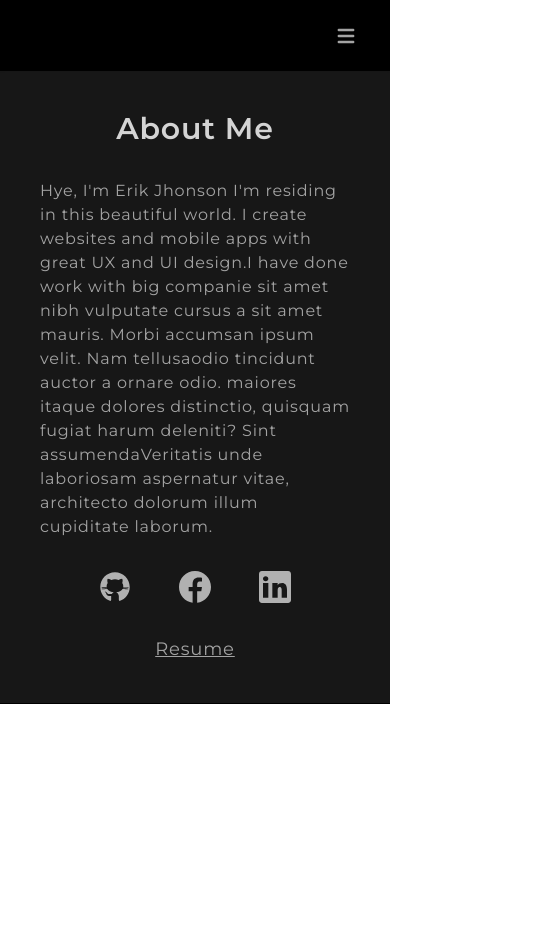
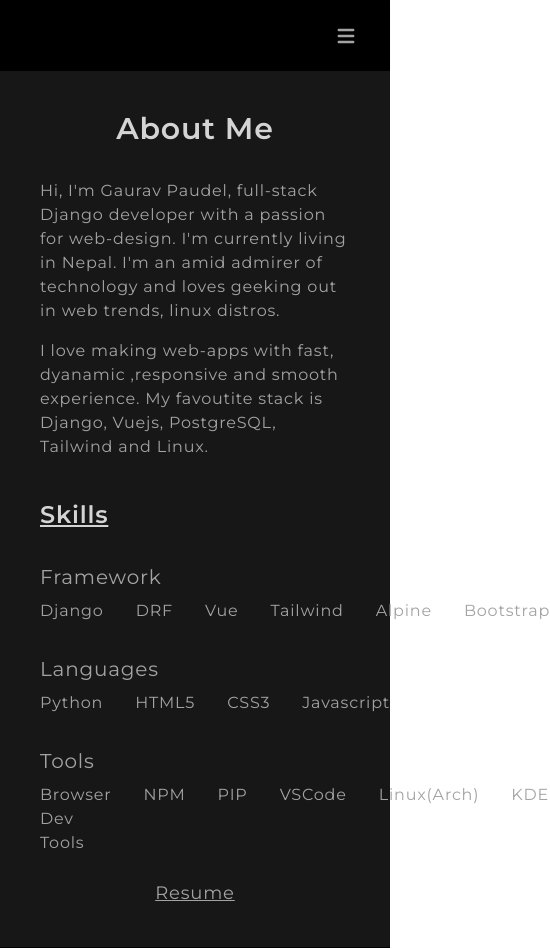
Before and after one commit to paudelgaurav/personal_site, a Vue app: page /about in a window 390 px wide. Shown: the whole page, 550 px wide, since content can reach past the window. Before the commit the page ends 844 px from the top, so only its background shows below. Built offline with nearby package versions, Linux system fonts and the light colour scheme.

Commit message:
uploaded about

```diff
--- a/src/App.vue
+++ b/src/App.vue
@@ -14,10 +14,10 @@
         </div>
     </div>
       <div :class="isOpen? 'block':'hidden'" class="lg:flex uppercase lg:space-x-10 text-lg w-full items-center shadow-md lg:shadow-none">
-        <router-link to="/" class="block py-2 px-3 lg:py-0 lg:px-0 hover:text-gray-500 transition ease-out duration-500">HOME</router-link>
-        <router-link :to="{ name:'About' }" class="block py-2 px-3 lg:py-0 lg:px-0 hover:text-gray-500 transition ease-out duration-500">ABOUT ME</router-link>
-        <router-link :to="{ name:'Project' }" class="block py-2 px-3 lg:py-0 lg:px-0 hover:text-gray-500 transition ease-out duration-500">PROJECT</router-link>
-        <router-link :to="{ name:'Contact' }" class="block py-2 px-3 lg:py-0 lg:px-0 hover:text-gray-500 transition ease-out duration-500">Contact</router-link>
+        <router-link to="/" class="block py-2 px-3 lg:py-0 lg:px-0 hover:text-gray-500 focus:outline-none transition ease-out duration-500">HOME</router-link>
+        <router-link :to="{ name:'About' }" class="block py-2 px-3 lg:py-0 lg:px-0 hover:text-gray-500 focus:outline-none transition ease-out duration-500">ABOUT ME</router-link>
+        <router-link :to="{ name:'Project' }" class="block py-2 px-3 lg:py-0 lg:px-0 hover:text-gray-500 focus:outline-none transition ease-out duration-500">PROJECT</router-link>
+        <router-link :to="{ name:'Contact' }" class="block py-2 px-3 lg:py-0 lg:px-0 hover:text-gray-500 focus:outline-none transition ease-out duration-500">Contact</router-link>
     </div>
     <span></span>
   </div>
@@ -26,7 +26,11 @@
 
 <script>
 export default {
-
+  watch: {
+      '$route' (to, from) {
+        document.title = to.meta.title || 'Gaurav Paudel'
+      }
+    },
   data() {
     return {
       isOpen: false
--- a/src/router/index.js
+++ b/src/router/index.js
@@ -10,22 +10,34 @@ const routes = [
   {
     path: '/',
     name: 'Home',
-    component: Home
+    component: Home,
+    meta: {
+      title: 'Welcome'
+    }
   },
   {
     path: '/about',
     name: 'About',
-    component: About
+    component: About,
+    meta: {
+      title: 'About'
+    }
   },
   {
     path: '/project',
     name: 'Project',
-    component: Project
+    component: Project,
+    meta: {
+      title: 'Project'
+    }
   },
   {
     path: '/contact',
     name: 'Contact',
-    component: Contact
+    component: Contact,
+    meta: {
+      title: 'Contact'
+    }
   }
 ]
 
--- a/src/views/About.vue
+++ b/src/views/About.vue
@@ -1,12 +1,46 @@
 <template>
-  <div class="font-mont bg-gray-900 flex flex-col items-center py-10 lg:py-16 w-full lg:h-screen border-b border-black tracking-wider">
-    <h1 class="text-3xl lg:text-4xl text-gray-300 font-semibold">About Me</h1>
-    <p class="text-gray-400 px-10 lg:px-60 pt-8 lg:pt-14" >Hye, I'm Erik Jhonson I'm residing in this beautiful world. I create websites and mobile apps with great UX and UI design.I have done work with big companie sit amet nibh vulputate cursus a sit amet mauris. Morbi accumsan ipsum velit. Nam tellusaodio tincidunt auctor a ornare odio. maiores itaque dolores distinctio, quisquam fugiat harum deleniti? Sint assumendaVeritatis unde laboriosam aspernatur vitae, architecto dolorum illum cupiditate laborum.</p>
-    <p class="flex space-x-4 pt-6 lg:pt-10">
-      <a href="#" class="transform hover:-translate-y-1 transition ease-out duration-500 px-4 py-2 filter-grayhighscale hover:filter-none"> <img src="../assets/img/gt.svg" class="h-8 w-8"></a>
-      <a href="#" class="transform hover:-translate-y-1 transition ease-out duration-500 px-4 py-2 filter-grayhighscale hover:filter-none"><img src="../assets/img/fb.svg" class="h-8 w-8"></a>
-      <a href="" class="transform hover:-translate-y-1 transition ease-out duration-500 px-4 py-2 filter-grayhighscale hover:filter-none"><img src="../assets/img/ln.svg" class="h-8 w-8"></a>
+  <div class="font-mont bg-gray-900 flex flex-col  py-10 lg:py-16 w-full border-b border-black tracking-wider">
+    <h1 class="text-3xl lg:text-4xl text-gray-300 font-semibold text-center">About Me</h1>
+    <p class="text-gray-400 px-10 lg:px-60 pt-8 lg:pt-14" >
+       Hi, I'm Gaurav Paudel, full-stack Django developer with a passion for web-design. I'm currently living in Nepal. I'm an amid admirer of technology and loves geeking out in web trends, linux distros.
     </p>
-    <a href="#" class="text-gray-400 text-lg lg:text-xl pt-6 lg:pt-16 underline hover:text-gray-200 transition ease-out duration-500">Resume</a>
+    <p class="text-gray-400 px-10 lg:px-60 pt-4 lg:pt-8" >
+       I love making web-apps with fast, dyanamic ,responsive and smooth experience. My favoutite stack is Django, Vuejs, PostgreSQL, Tailwind and Linux.
+    </p>
+
+    <div class="px-10 lg:px-60 text-left pt-10 lg:pt-14 text-gray-400">
+      <h2 class="text-gray-300 text-2xl font-semibold underline">Skills</h2>
+      <h3 class="text-xl pt-8">Framework</h3>
+      <div class="flex space-x-8 pt-2">
+        <h4 v-for="i in frameworks" :key="i">{{i}}</h4>
+      </div>
+      <h3 class="text-xl pt-8">Languages</h3>
+      <div class="flex space-x-8 pt-2">
+        <h4 v-for="i in Languages" :key="i">{{i}}</h4>
+      </div>
+      <h3 class="text-xl pt-8">Tools</h3>
+      <div class="flex space-x-8 pt-2">
+        <h4 v-for="i in Tools" :key="i">{{i}}</h4>
+      </div>
+    </div>
+    <a href="#" class="text-center text-gray-400 text-lg lg:text-xl pt-6 lg:pt-16 underline hover:text-gray-200 transition ease-out duration-500">Resume</a>
   </div>
 </template>
+
+<script>
+export default {
+  data () {
+    return {
+      frameworks: [
+        'Django','DRF', 'Vue', 'Tailwind','Alpine','Bootstrap'
+      ],
+      Languages: [
+        'Python', 'HTML5', 'CSS3', 'Javascript'
+      ],
+      Tools:[
+        'Browser Dev Tools', 'NPM', 'PIP', 'VSCode','Linux(Arch)','KDE'
+      ]
+    }
+  }
+}
+</script>
--- a/src/views/Contact.vue
+++ b/src/views/Contact.vue
@@ -7,6 +7,11 @@
       <a href="mailto:paudelgaurav776@gmail.com" class="text-xl pt-4">paudelgaurav776@gmail.com</a>
       <h2 class="text-xl pt-8">Dhangadhi, Bishalnagar</h2>
       <h2 class="text-xl pt-4">Far-Western, Nepal</h2>
+      <p class="flex space-x-4 pt-6 lg:pt-14">
+        <a href="#" class="transform hover:-translate-y-1 transition ease-out duration-500 px-4 py-2 filter-grayhighscale hover:filter-none"> <img src="../assets/img/gt.svg" class="h-6 w-6"></a>
+        <a href="#" class="transform hover:-translate-y-1 transition ease-out duration-500 px-4 py-2 filter-grayhighscale hover:filter-none"><img src="../assets/img/fb.svg" class="h-6 w-6"></a>
+        <a href="" class="transform hover:-translate-y-1 transition ease-out duration-500 px-4 py-2 filter-grayhighscale hover:filter-none"><img src="../assets/img/ln.svg" class="h-6 w-6"></a>
+    </p>
     </div>
   </div>
 </template>
```
